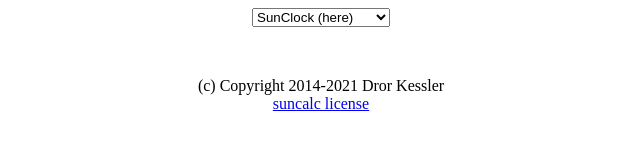
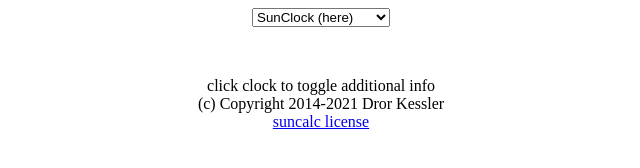
Before and after one commit to dror27/sunclock, a plain HTML site: page index.html in a window 1280 px wide. Shown: the whole page, without its empty margins (319-959 px from the left). Drawn offline with nearby package versions, Linux system fonts and the light colour scheme.

Commit message:
toggle message

```diff
--- a/index.html
+++ b/index.html
@@ -190,6 +190,7 @@ function toggle(names)
 	<span style="font-size:120pt;display:none" id="scu"></span><br/>
 	<p id="info" style="display:none"></p>
 	<p>
+		click clock to toggle additional info<br/>
 		(c) Copyright 2014-2021 Dror Kessler<br/>
 		<a href="https://github.com/mourner/suncalc/blob/master/LICENSE">suncalc license</a>
 </center>
```
